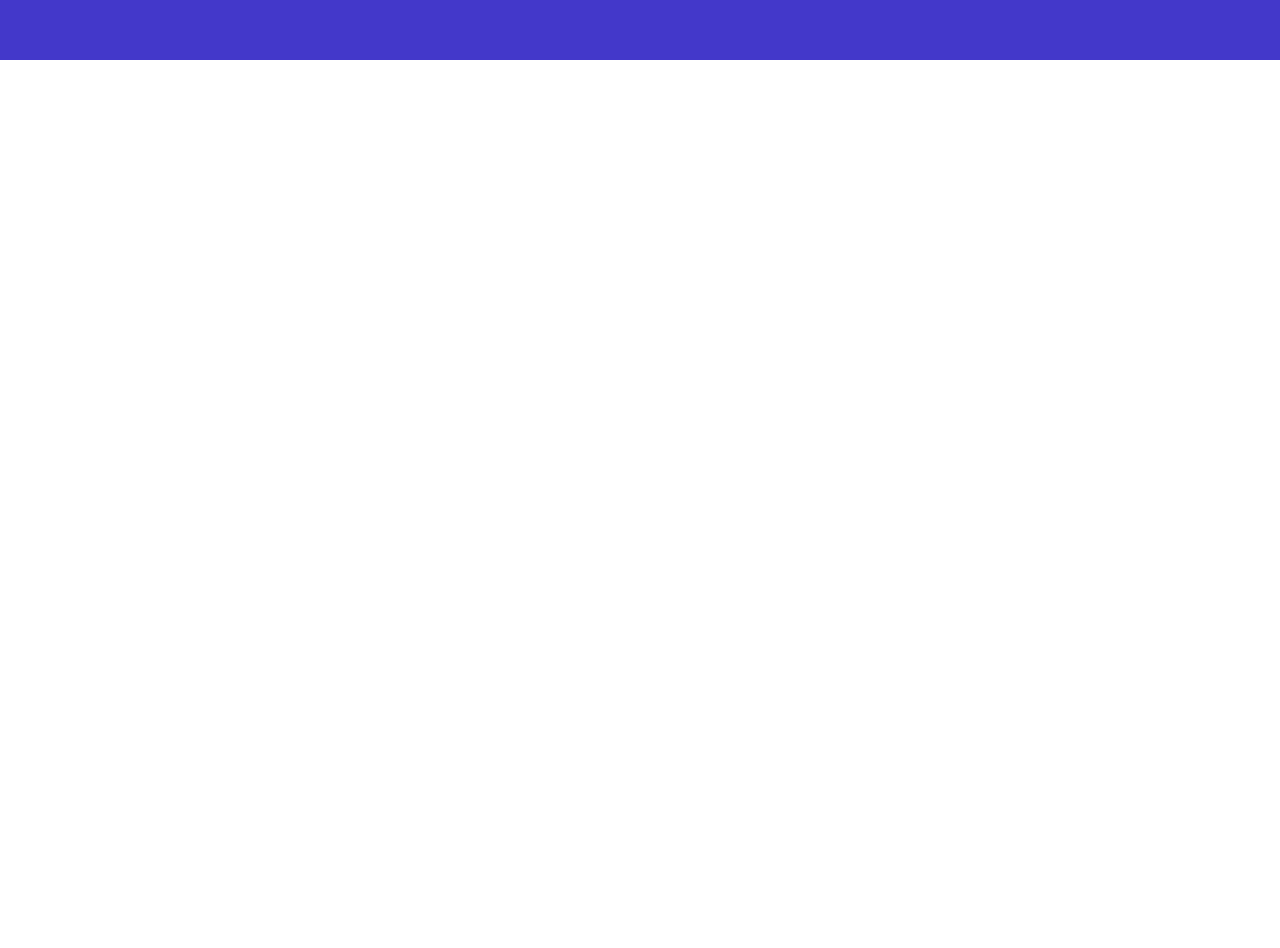
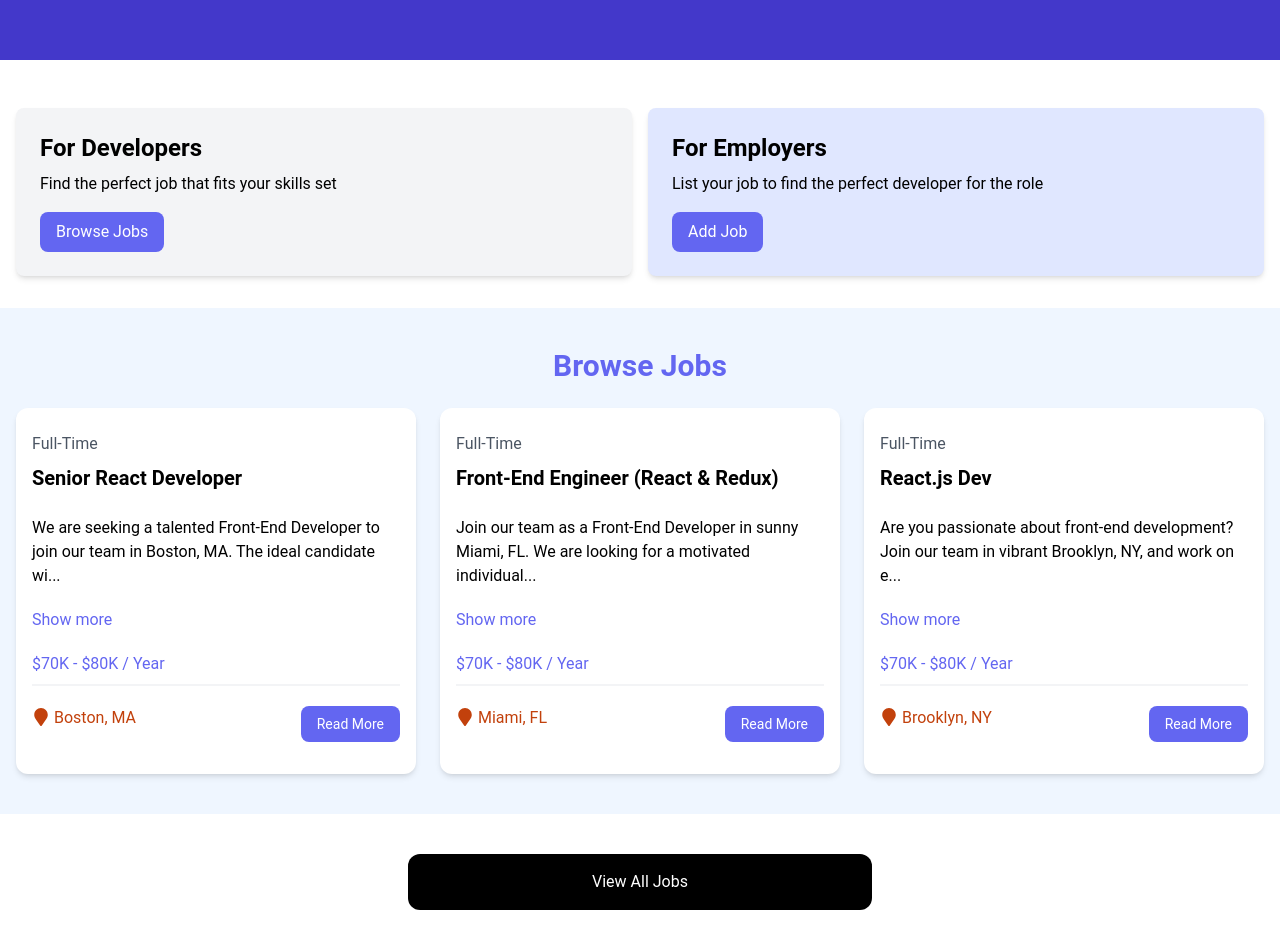
Before and after one commit to javierlona/learning-react-crash-course, a React (Vite) app: page / in a window 1280 px wide. Shown: the part 220-1168 px from the top of the page. Before the commit the page ends 800 px from the top, so only its background shows below. Built offline with nearby package versions, Linux system fonts and the light colour scheme.

Commit message:
Create MainLayout

```diff
--- a/src/App.tsx
+++ b/src/App.tsx
@@ -6,9 +6,14 @@
   RouterProvider,
 } from "react-router-dom";
 import HomePage from "./pages/HomePage";
+import MainLayout from "./layouts/MainLayout";
 
 const router = createBrowserRouter(
-  createRoutesFromElements(<Route index element={<HomePage />} />)
+  createRoutesFromElements(
+    <Route path="/" element={<MainLayout />}>
+      <Route index element={<HomePage />} />
+    </Route>
+  )
 );
 
 const App = () => {
--- /dev/null
+++ b/src/layouts/MainLayout.tsx
@@ -0,0 +1,14 @@
+import React from "react";
+import { Outlet } from "react-router-dom";
+import Navbar from "../components/Navbar";
+
+const MainLayout = () => {
+  return (
+    <>
+      <Navbar />
+      <Outlet />
+    </>
+  );
+};
+
+export default MainLayout;
--- a/src/pages/HomePage.tsx
+++ b/src/pages/HomePage.tsx
@@ -1,5 +1,8 @@
 import React from "react";
 import Hero from "../components/Hero";
+import HomeCards from "../components/HomeCards";
+import JobListings from "../components/JobListings";
+import ViewAllJobs from "../components/ViewAllJobs";
 
 const HomePage = () => {
   return (
@@ -8,6 +11,9 @@
         title="Become a React Dev"
         subtitle="Find the React job that fits your skills set"
       />
+      <HomeCards />
+      <JobListings />
+      <ViewAllJobs />
     </>
   );
 };
```
